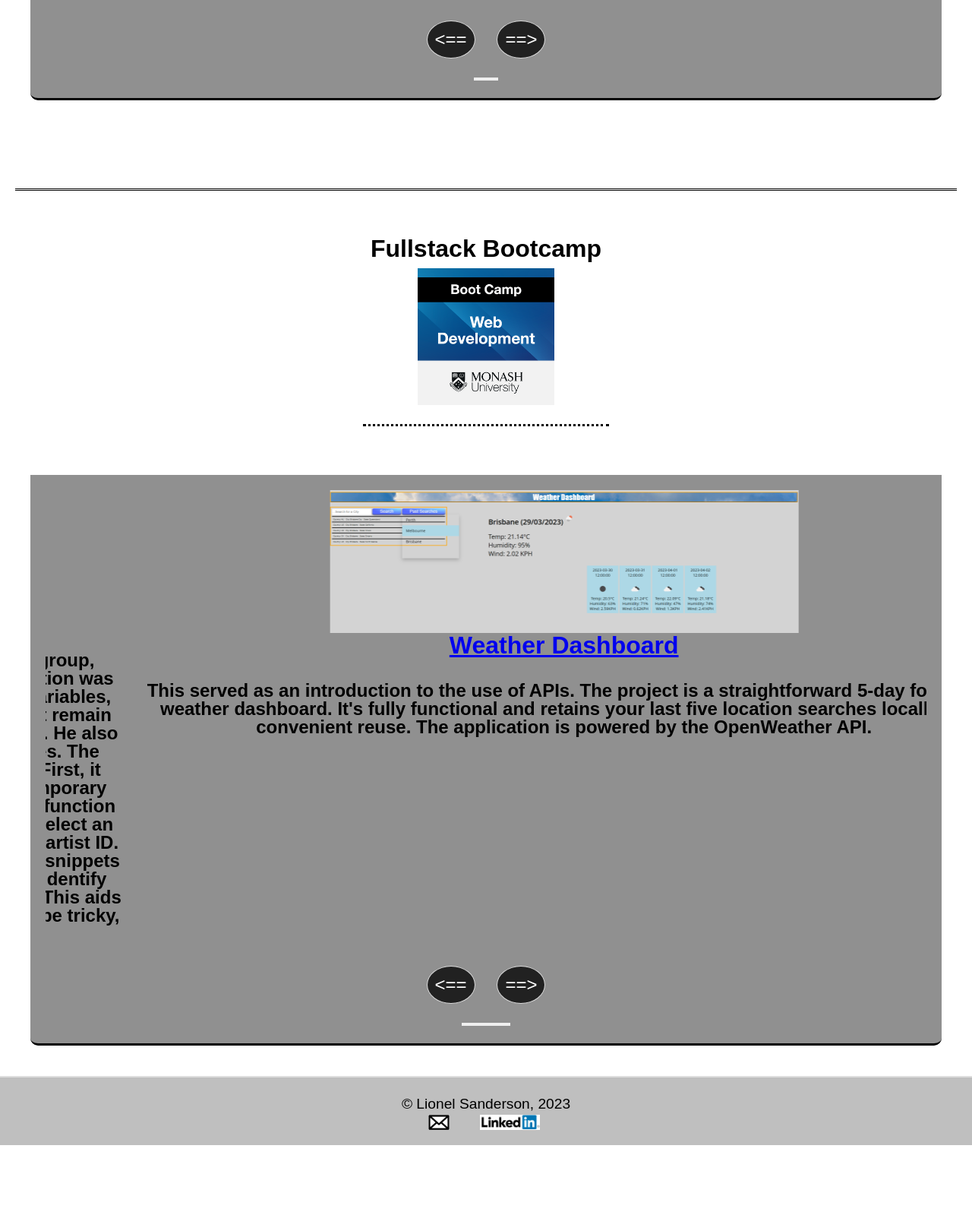
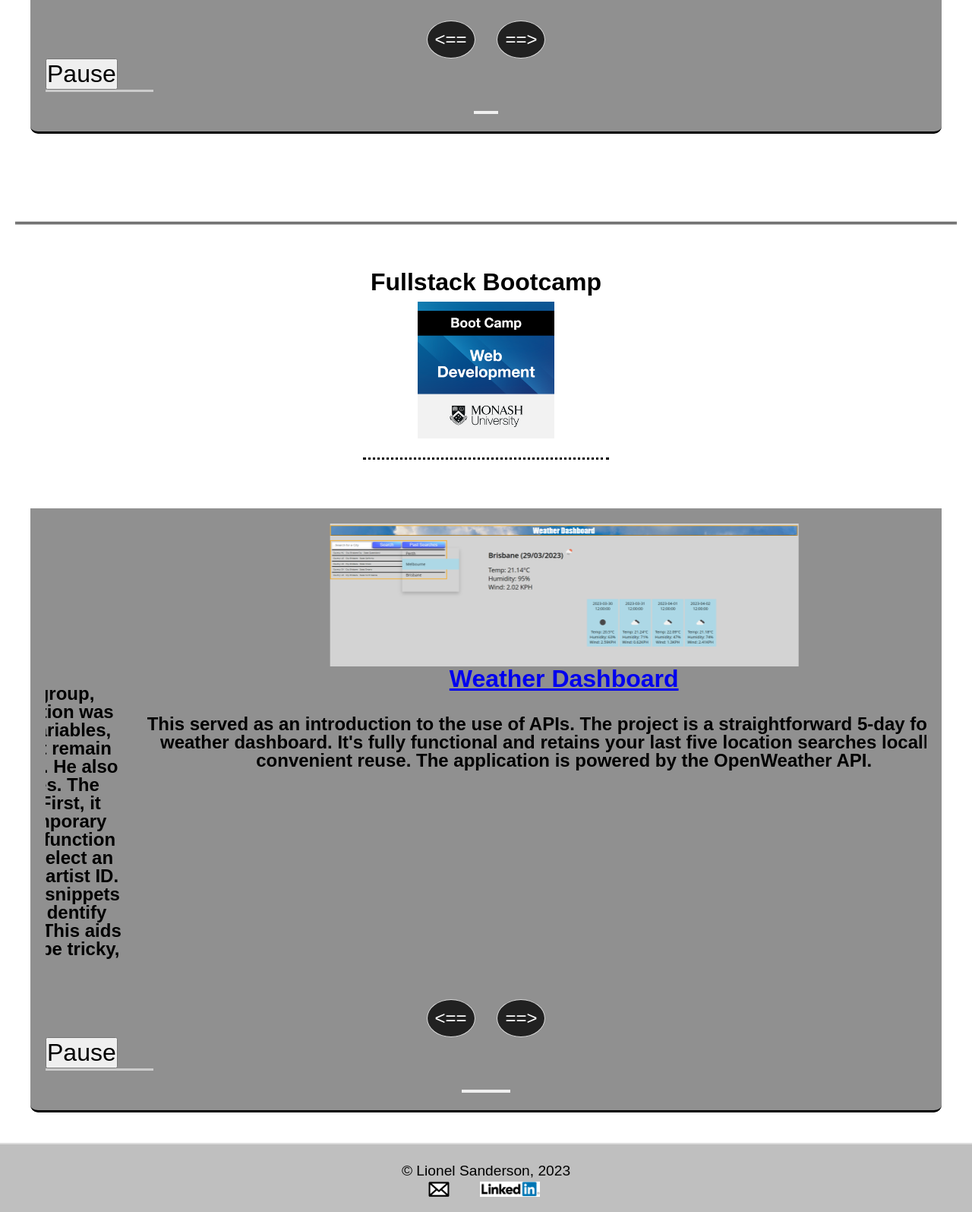
Before and after one commit to L10N37/lionelsanderson.com, a website: page index.html in a window 1280 px wide. Shown: the part 1919-3514 px from the top of the page at 76% size. Before the commit the page ends 3426 px from the top, so only its background shows below. Drawn offline with Linux system fonts and the light colour scheme.

Commit message:
update splide autoplay stuff

```diff
--- a/assets/css/style.css
+++ b/assets/css/style.css
@@ -6,6 +6,11 @@
   --tertiary-color: #6B6B6B;
   --quaternary-color: #BFBFBF;
   --background-color: #000000;
+}
+
+.splide__progress__bar {
+  height: 3px;
+  background: #ccc;
 }
 
 /* the text under my selfie */
@@ -289,11 +294,13 @@ footer {
   .splide__slide {
     margin: 10px; /* Adjusts spacing */
     width: 90%; /* Adjust this value as needed to alter the carousel item size on mobile */
+
 }
 
 .splide__slide img {
   width: 100%; /* Images will adjust to the size of their container */
   height: auto; /* Keeps the aspect ratio of the image */
   max-width: 80%; /* Ensures the image doesn't overflow its container */
+
 }
 }
--- a/index.html
+++ b/index.html
@@ -178,6 +178,18 @@
             ==&gt;
           </button>
         </div>
+
+        <!-- Splide AutoPlay toggle -->
+        <button class="splide__toggle" type="button">
+          <span class="splide__toggle__play">Play</span>
+          <span class="splide__toggle__pause">Pause</span>
+        </button>
+        <!-- Splide AutoPlay progress bar (styled in CSS) -->
+        <div class="splide__progress">
+          <div class="splide__progress__bar">
+          </div>
+        </div>
+
       </section>
     </projectsWrapper>
 
@@ -439,6 +451,18 @@
             ==&gt;
           </button>
         </div>
+
+      <!-- Splide AutoPlay toggle -->
+      <button class="splide__toggle" type="button">
+        <span class="splide__toggle__play">Play</span>
+        <span class="splide__toggle__pause">Pause</span>
+      </button>
+      <!-- Splide AutoPlay progress bar (styled in CSS) -->
+      <div class="splide__progress">
+        <div class="splide__progress__bar">
+        </div>
+      </div>
+
       </section>
     </projectsWrapper>
   </main>
```
